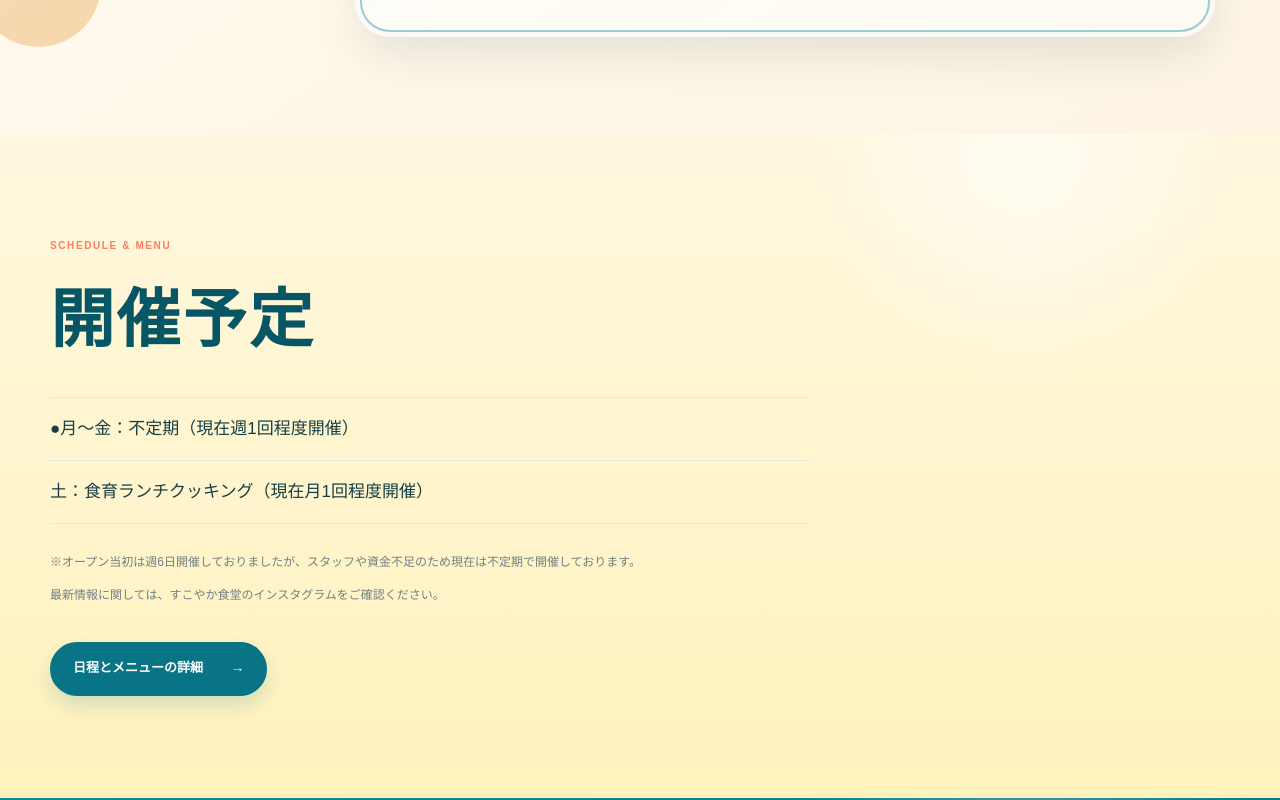
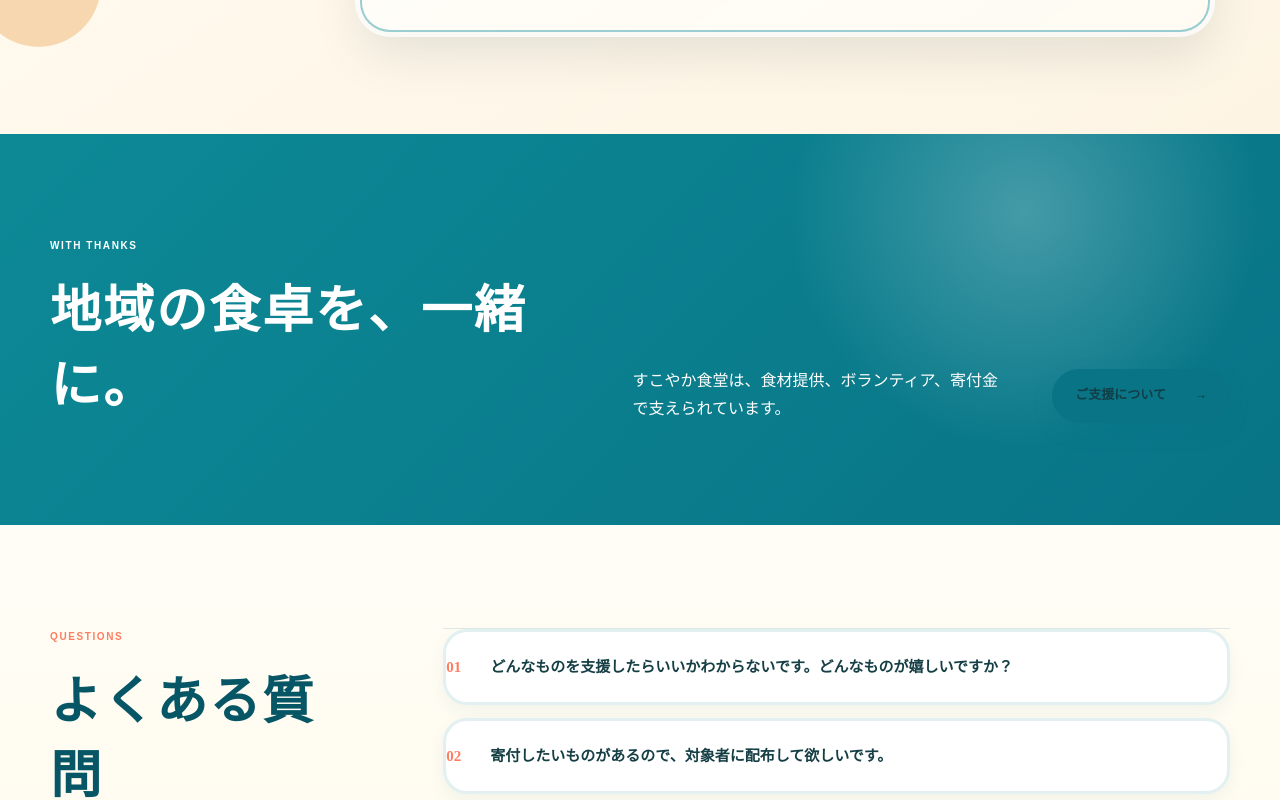
Before and after one commit to SUKOYAKASHOKUDO/sukoyaka-shokudo, a Next.js app: page / in a window 1280 px wide. Shown: the part 2620-3420 px from the top of the page. Built offline with nearby package versions, Linux system fonts and the light colour scheme.

Commit message:
Remove homepage schedule preview

```diff
--- a/app/page.tsx
+++ b/app/page.tsx
@@ -4,7 +4,6 @@ import { StorybookHero } from "../components/StorybookHero";
 import {
   legacyAbout,
   legacyFaqs,
-  legacySchedule,
 } from "../content/legacyContent";
 import {
   site,
@@ -95,26 +94,6 @@ export default function Home() {
           </div>
         </section>
 
-        <section className="mashiro-section mashiro-schedule-preview" id="schedule">
-          <div className="shell mashiro-schedule-grid mashiro-schedule-text-only">
-            <div>
-              <p className="mashiro-kicker">SCHEDULE &amp; MENU</p>
-              <h2>開催予定</h2>
-              <div className="mashiro-schedule-lines">
-                {legacySchedule.recurring.map((line) => (
-                  <p key={line}>{line}</p>
-                ))}
-              </div>
-              <p className="mashiro-muted">{legacySchedule.notices[0]}</p>
-              <p className="mashiro-muted">{legacySchedule.notices[1]}</p>
-              <Link className="mashiro-button" href="/schedule">
-                日程とメニューの詳細
-                <span aria-hidden="true">→</span>
-              </Link>
-            </div>
-          </div>
-        </section>
-
         <section className="mashiro-section mashiro-support-preview">
           <div className="shell">
             <div className="mashiro-support-head">
```
